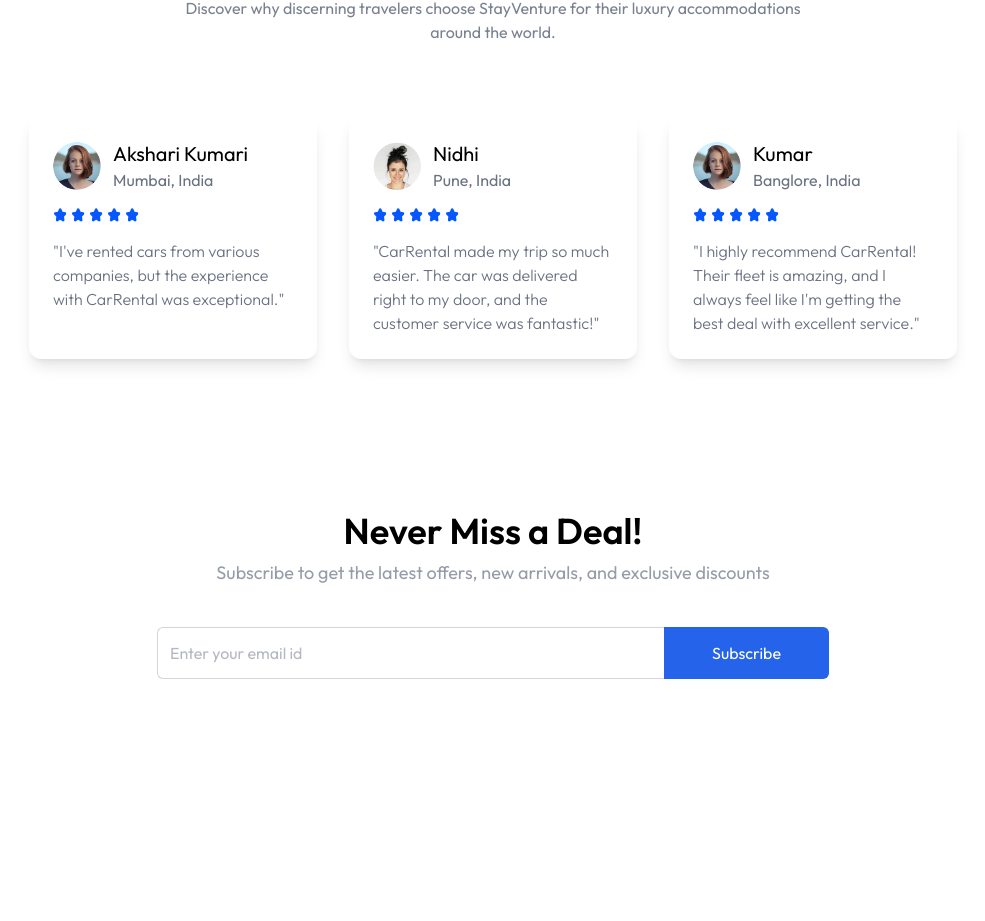
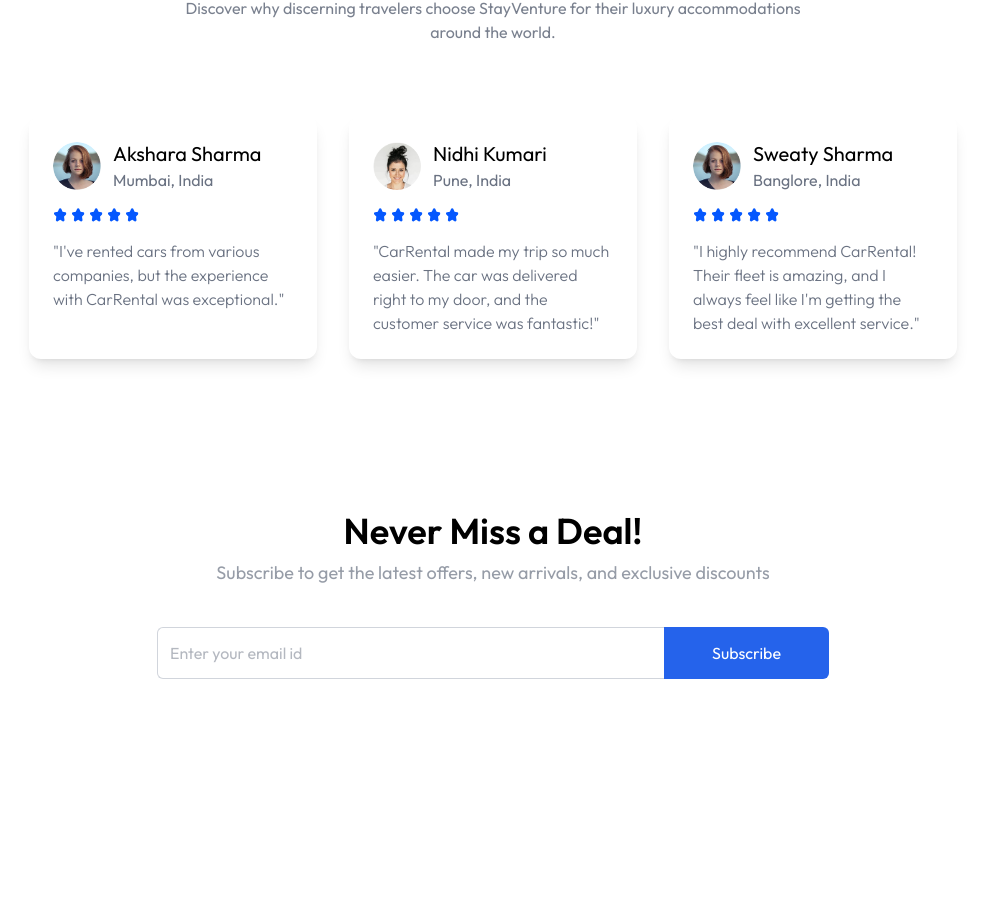
Before and after one commit to Aksharas226/CarRental, a React (Vite) app in the folder client/: page / in a window 1280 px wide. Shown: the part 1756-2677 px from the top of the page, without its empty margins (147-1132 px from the left). Built offline with nearby package versions, Linux system fonts and the light colour scheme; no server answers.

Commit message:
Update Testimonial.jsx

```diff
--- a/client/src/components/Testimonial.jsx
+++ b/client/src/components/Testimonial.jsx
@@ -6,17 +6,17 @@
 const Testimonial = () => {
 
     const testimonials = [
-        { name: "Akshari Kumari",
+        { name: "Akshara Sharma",
           location: "Mumbai, India",
           image: assets.testimonial_image_1,
           testimonial: "I've rented cars from various companies, but the experience with CarRental was exceptional."
         },
-        { name: "Nidhi",
+        { name: "Nidhi Kumari",
           location: "Pune, India",
           image: assets.testimonial_image_2,
           testimonial: "CarRental made my trip so much easier. The car was delivered right to my door, and the customer service was fantastic!"
         },
-        { name: "Kumar",
+        { name: "Sweaty Sharma",
           location: "Banglore, India",
           image: assets.testimonial_image_1,
           testimonial: "I highly recommend CarRental! Their fleet is amazing, and I always feel like I'm getting the best deal with excellent service."
```
